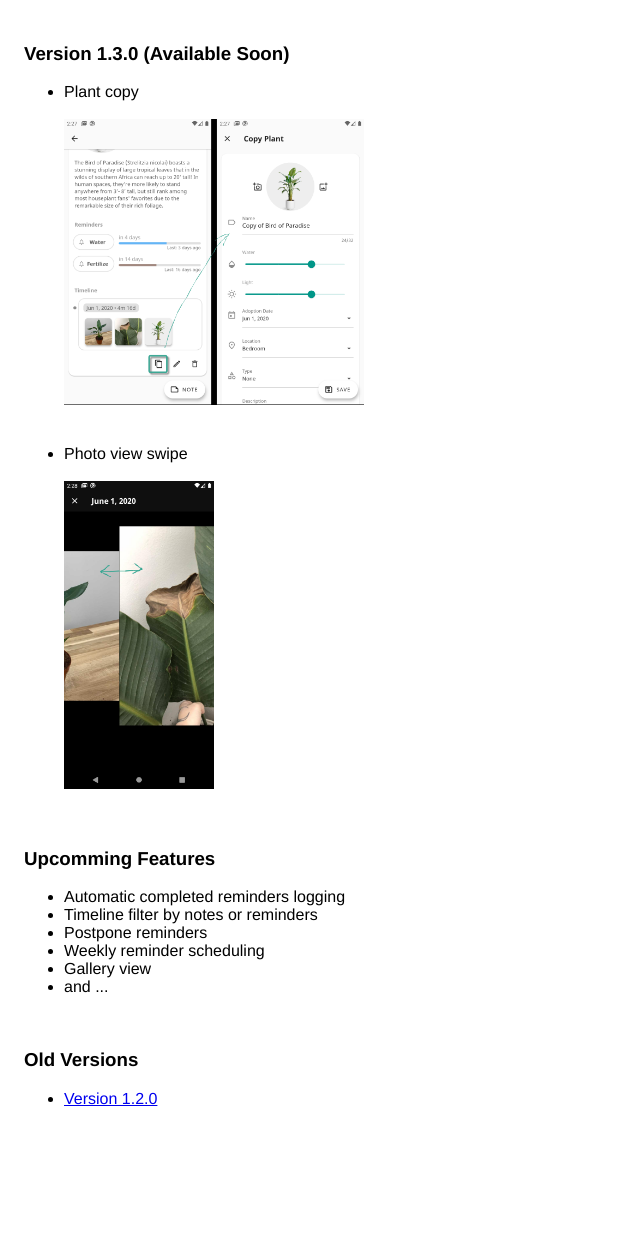
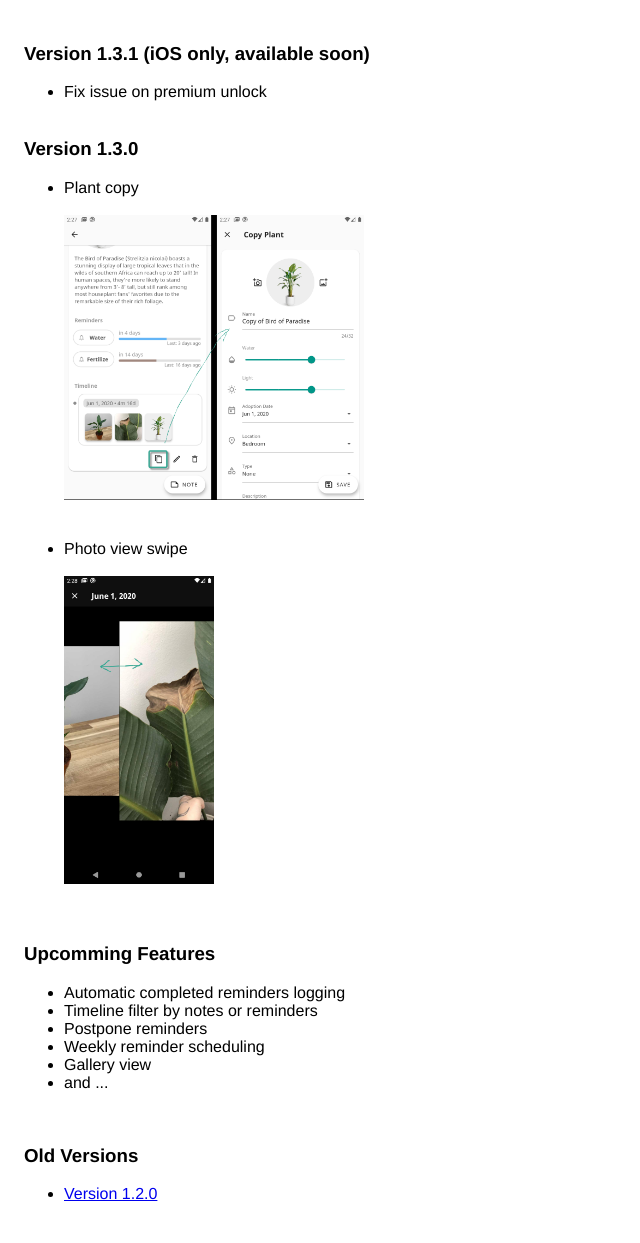
Before and after one commit to plantnote/plantnote.github.io, a Jekyll site: the page change_log.html, which Jekyll copies as it is, in a window 1280 px wide. Shown: the whole page, without its empty margins (0-640 px from the left). Built offline with Jekyll 4.4.1, drawn with Linux system fonts in a browser that asks for light colours; before the commit the page ends 1148 px from its top, so only the background shows below that.

Commit message:
version 1.3.1

```diff
--- a/change_log.html
+++ b/change_log.html
@@ -7,7 +7,13 @@
       <style> body { font-family: 'Helvetica Neue', Helvetica, Arial, sans-serif; padding:1em; } </style>
     </head>
     <body>
-    <strong><h3>Version 1.3.0 (Available Soon)</h3></strong>
+
+      <strong><h3>Version 1.3.1 (iOS only, available soon)</h3></strong>
+      <ul>
+        <li>Fix issue on premium unlock</li><br>
+      </ul>
+
+      <strong><h3>Version 1.3.0</h3></strong>
       <ul>
         <li>Plant copy</li><br>
         <img src="images/changelog/plant_copy.png" width="300"><br><br><br>
```
